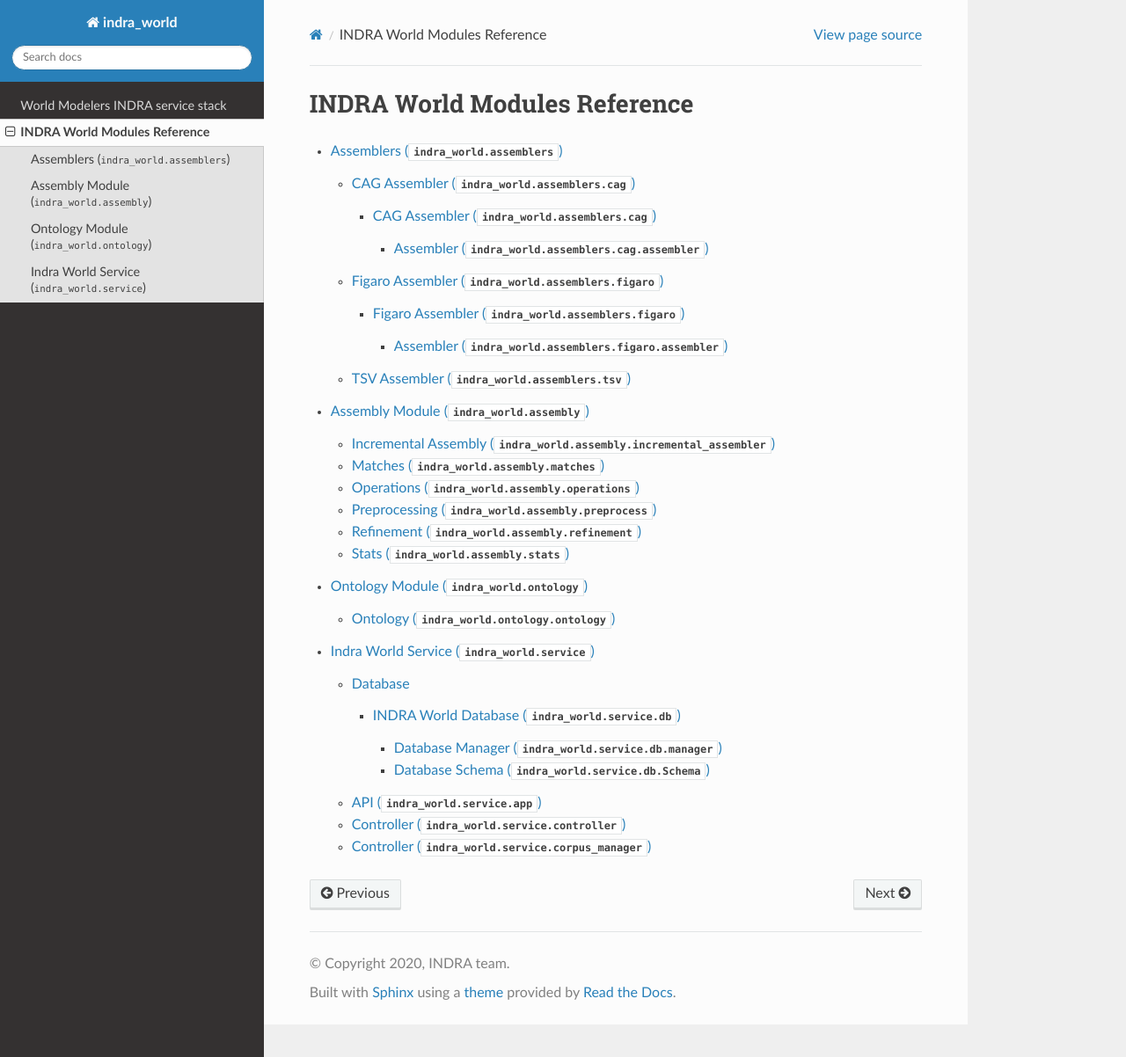
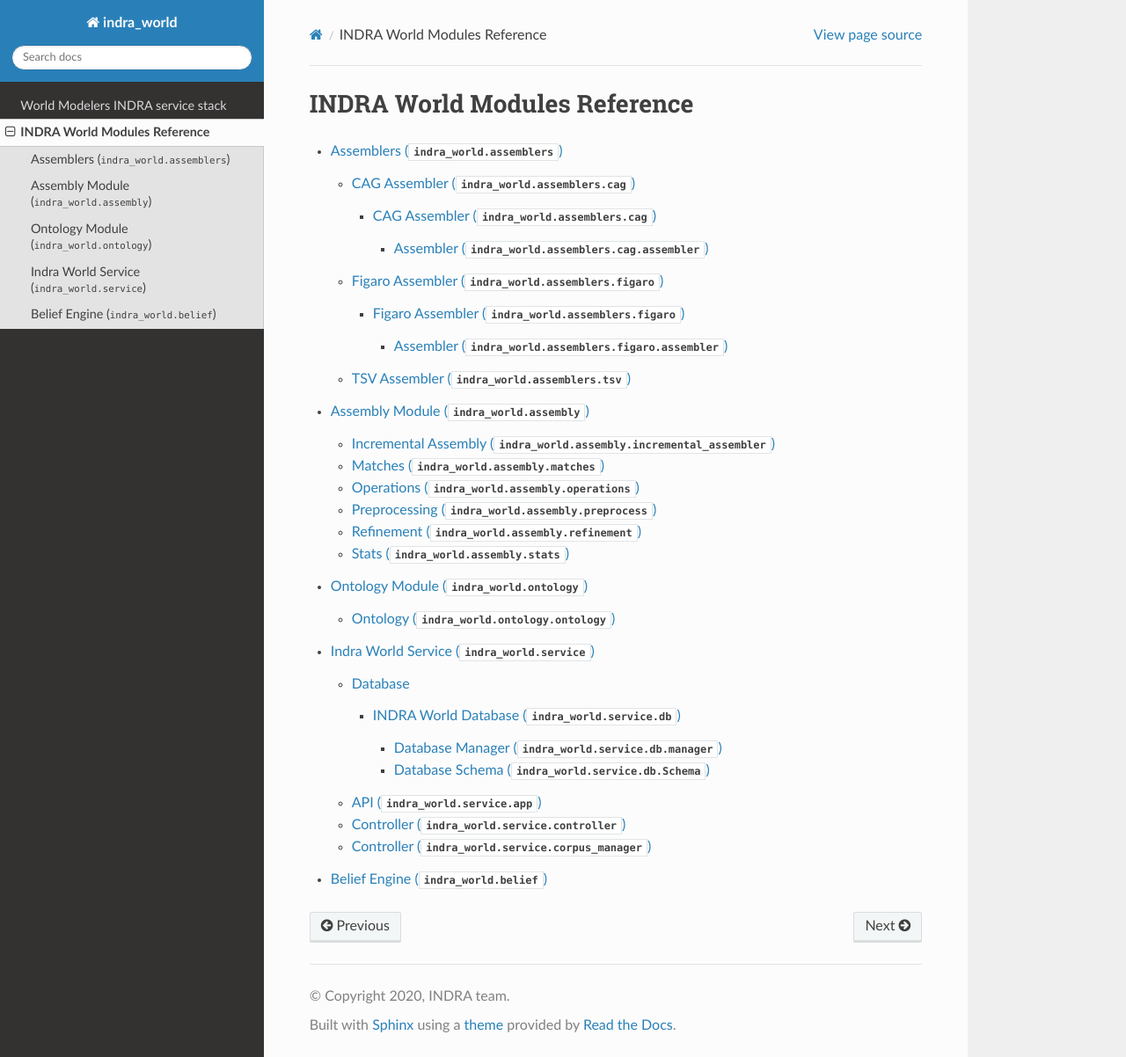
Before and after one commit to gyorilab/indra_world, a Sphinx documentation site: the page built from doc/modules/index.rst, in a window 1280 px wide and 1202 px high. Shown: the whole window at 88% size. Built offline with Sphinx 7.4.7 and the Read the Docs theme 2.0.0, drawn with Linux system fonts in a browser that asks for light colours.

Commit message:
Add belief docs

```diff
--- /dev/null
+++ b/doc/modules/belief.rst
@@ -0,0 +1,5 @@
+Belief Engine (:py:mod:`indra_world.belief`)
+============================================
+
+.. automodule:: indra_world.belief
+    :members:
--- a/doc/modules/index.rst
+++ b/doc/modules/index.rst
@@ -10,3 +10,4 @@
    assembly/index
    ontology/index
    service/index
+   belief
```
